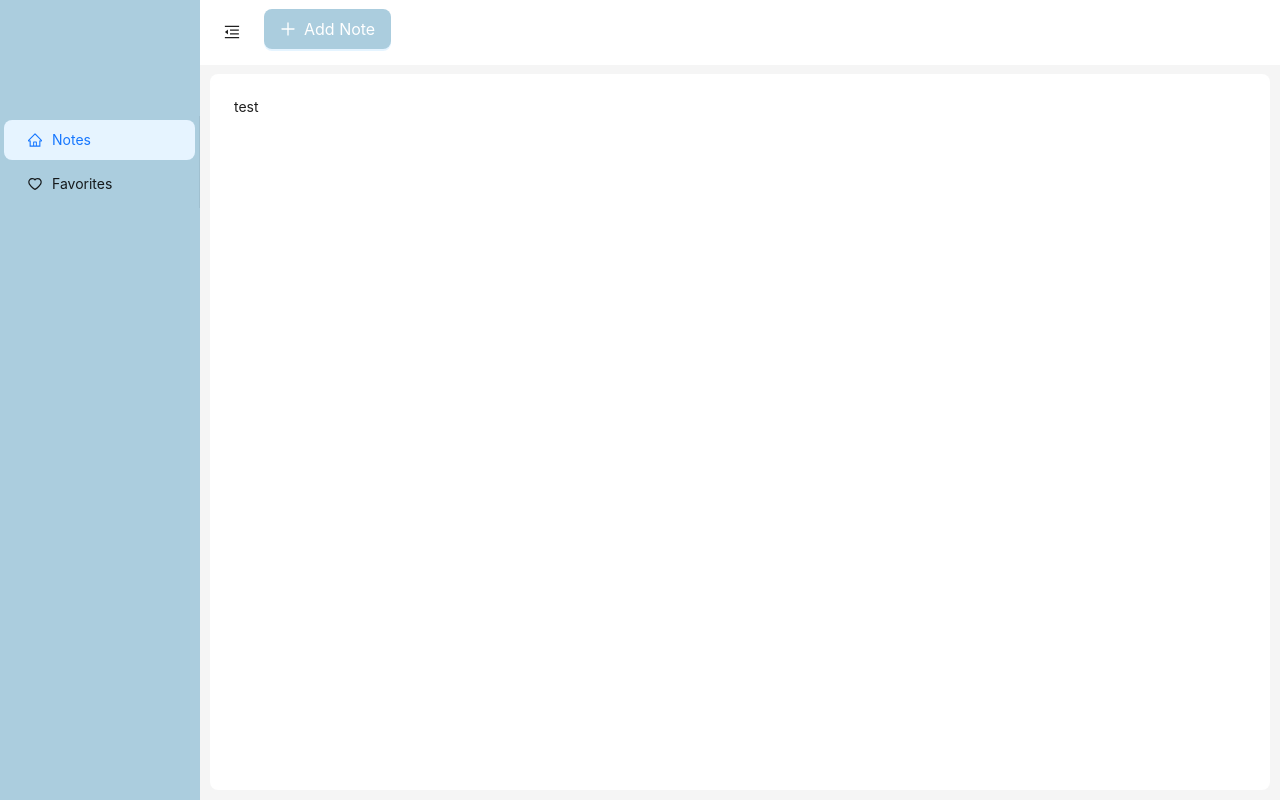
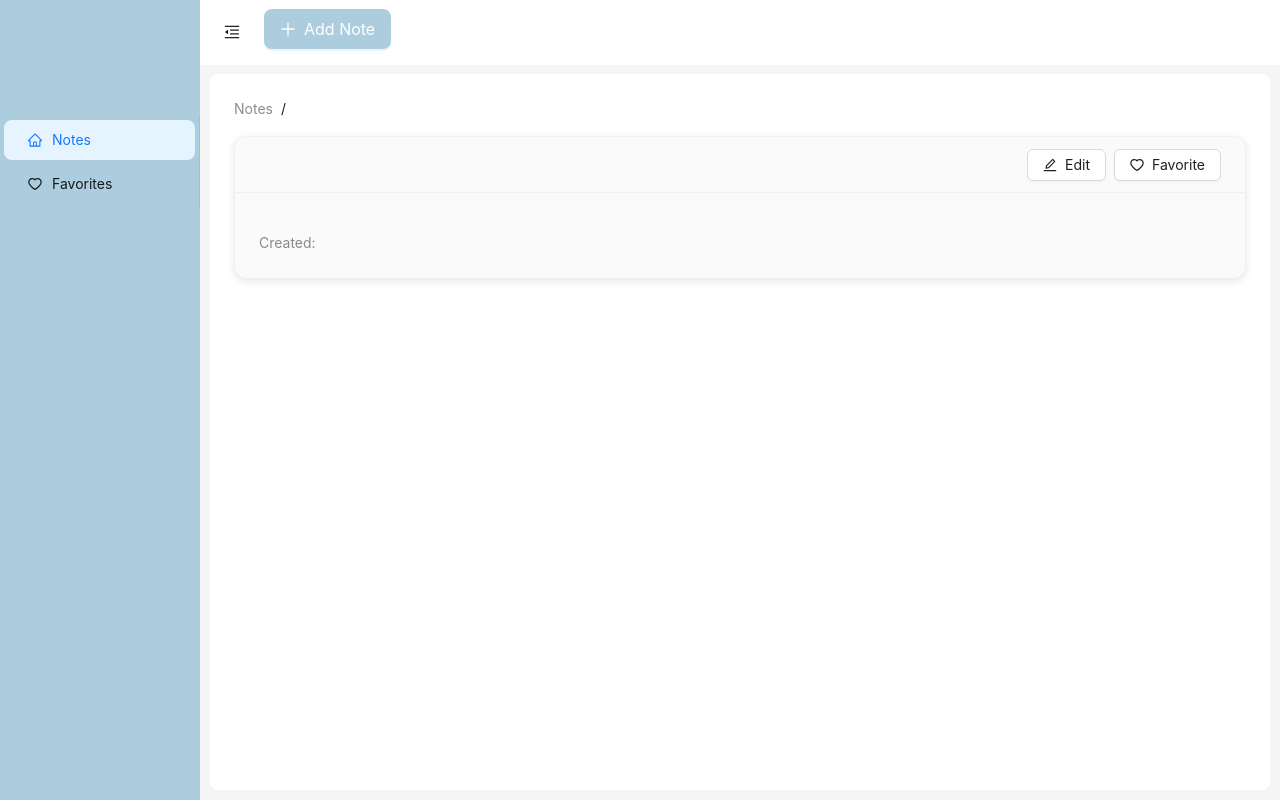
Before and after one commit to elisakoci/note-app, a React (Vite) app: page /note/1 in a window 1280 px wide. Built offline with nearby package versions, Linux system fonts and the light colour scheme.

Commit message:
adding note list and note detail page and a search bar

```diff
--- a/src/components/NoteItem/NoteItem.jsx
+++ b/src/components/NoteItem/NoteItem.jsx
@@ -0,0 +1,43 @@
+import { HeartOutlined, DeleteOutlined } from "@ant-design/icons";
+import { useNavigate } from "react-router-dom";
+import { useNotesData } from "../../context/useNotesData";
+import { Button, List } from "antd";
+
+const NoteItem = ({ note }) => {
+  console.log(111, note);
+  const { deleteNote, favoriteNote } = useNotesData();
+  const navigate = useNavigate();
+
+  const handleFavoriteClick = (e) => {
+    e.stopPropagation();
+    favoriteNote(note.id);
+  };
+
+  const handleDeleteClick = (e) => {
+    e.stopPropagation();
+    deleteNote(note.id);
+  };
+  return (
+    <List.Item
+      actions={[
+        <Button
+          icon={<HeartOutlined />}
+          type={note?.favorite ? "primary" : "default"}
+          onClick={handleFavoriteClick}
+        />,
+        <Button icon={<DeleteOutlined />} danger onClick={handleDeleteClick} />,
+      ]}
+      onClick={() => navigate(`/note/${note.id}`)}
+      style={{
+        cursor: "pointer",
+      }}
+    >
+      <List.Item.Meta
+        title={note?.title}
+        description={`Created: ${note?.createdAt}`}
+      />
+    </List.Item>
+  );
+};
+
+export default NoteItem;
--- a/src/components/NoteList/NoteList.jsx
+++ b/src/components/NoteList/NoteList.jsx
@@ -0,0 +1,26 @@
+import { List, Empty } from "antd";
+import { SmileOutlined } from "@ant-design/icons";
+import NoteItem from "../NoteItem/NoteItem";
+
+const NoteList = ({ notes }) => {
+  console.log(11, notes);
+  if (!notes.length) {
+    return (
+      <Empty
+        image={<SmileOutlined style={{ fontSize: 48, color: "#52c41a" }} />}
+        description="You don't have any notes yet. Go ahead and create one!"
+      />
+    );
+  }
+  return (
+    <List
+      dataSource={notes}
+      renderItem={(note) => (
+        <NoteItem note={note} />
+      )}
+      style={{ marginBottom: "10px"}}
+    />
+  );
+};
+
+export default NoteList;
--- a/src/layouts/AppSidebar.jsx
+++ b/src/layouts/AppSidebar.jsx
@@ -1,9 +1,8 @@
 import { HomeOutlined, HeartOutlined, UserOutlined } from "@ant-design/icons";
-import { Layout, Menu, Input, Avatar } from "antd";
+import { Layout, Menu, Avatar } from "antd";
 import { Link } from "react-router-dom";
 
 const { Sider } = Layout;
-const { Search } = Input;
 
 const AppSidebar = ({ collapsed }) => {
   return (
@@ -20,7 +19,6 @@ const AppSidebar = ({ collapsed }) => {
         padding: "16px 0",
       }}
     >
-      {/* <Search placeholder="input search text" style={{ padding: "10px" }} /> */}
       <Menu
         style={{ backgroundColor: "#abcdde", marginTop: "100px" }}
         mode="inline"
--- a/src/pages/NoteDetailPage/NoteDetailPage.jsx
+++ b/src/pages/NoteDetailPage/NoteDetailPage.jsx
@@ -1,5 +1,66 @@
+import { Breadcrumb, Card, Typography, Space, Button, message } from "antd";
+import { HeartOutlined, EditOutlined } from "@ant-design/icons";
+import { Link, useParams } from "react-router-dom";
+import { useNotesData } from "../../context/useNotesData";
+
+const { Title, Paragraph, Text } = Typography;
+
 const NoteDetailPage = () => {
-    return (<>test</>)
+  const { id } = useParams();
+  const { notes, favoriteNote } = useNotesData();
+  const note = notes.find((n) => n.id === id);
+  console.log(8373, notes);
+
+  const handleFavorite = () => {
+    favoriteNote(note.id);
+    message.success(
+      note.favorite ? "Removed from favorites" : "Marked as favorite"
+    );
+  };
+
+  const handleEdit = () => {
+    message.info("test");
+  };
+
+  return (
+    <>
+      <Breadcrumb
+        style={{ marginBottom: 16 }}
+        items={[{ title: <Link to="/">Notes</Link> }, { title: note?.title }]}
+      />
+      <Card
+        title={
+          <Title level={4} style={{ margin: 0 }}>
+            {note?.title}
+          </Title>
+        }
+        extra={
+          <Space>
+            <Button icon={<EditOutlined />} onClick={handleEdit} type="default">
+              Edit
+            </Button>
+            <Button
+              icon={<HeartOutlined />}
+              onClick={handleFavorite}
+              type={note?.favorite ? "primary" : "default"}
+            >
+              {note?.favorite ? "Unfavorite" : "Favorite"}
+            </Button>
+          </Space>
+        }
+        style={{
+          borderRadius: "12px",
+          boxShadow: "0 2px 8px rgba(0,0,0,0.1)",
+          backgroundColor: "#fafafa",
+        }}
+      >
+        <Paragraph style={{ fontSize: "16px", marginBottom: 16 }}>
+          {note?.description}
+        </Paragraph>
+        <Text type="secondary">Created: {note?.createdAt}</Text>
+      </Card>
+    </>
+  );
 };
 
 export default NoteDetailPage;
--- a/src/pages/NotesPage/NotesPage.jsx
+++ b/src/pages/NotesPage/NotesPage.jsx
@@ -1,5 +1,26 @@
+import NoteList from "../../components/NoteList/NoteList";
+import { Input, Row, Col } from "antd";
+import { useNotesData } from "../../context/useNotesData";
+
+const { Search } = Input;
+
 const NotesPage = () => {
-    return (<>test</>)
+  const { notes } = useNotesData();
+  return (
+    <>
+      <Row justify="end">
+        <Col>
+          <Search
+            placeholder="input search text"
+            allowClear
+            enterButton="Search"
+            size="large"
+          />
+        </Col>
+      </Row>
+      <NoteList notes={notes} />
+    </>
+  );
 };
 
 export default NotesPage;
```
